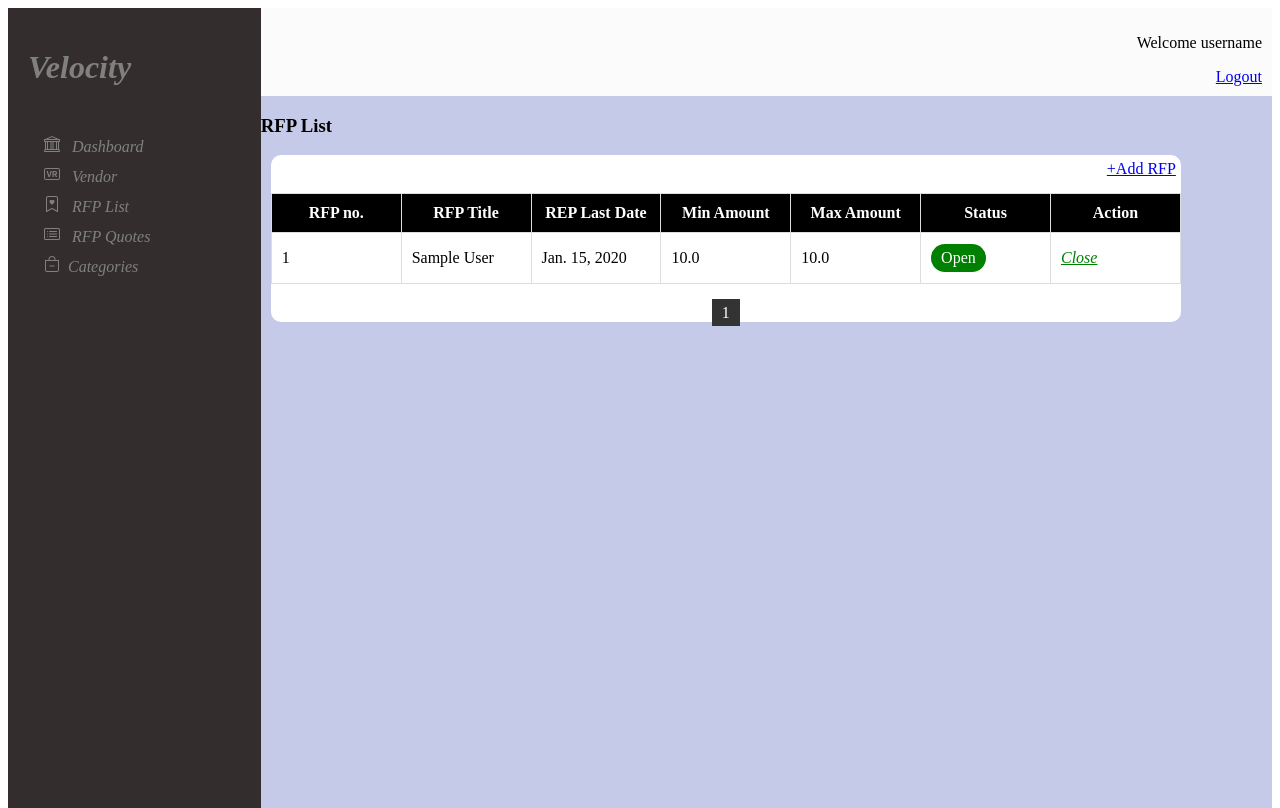
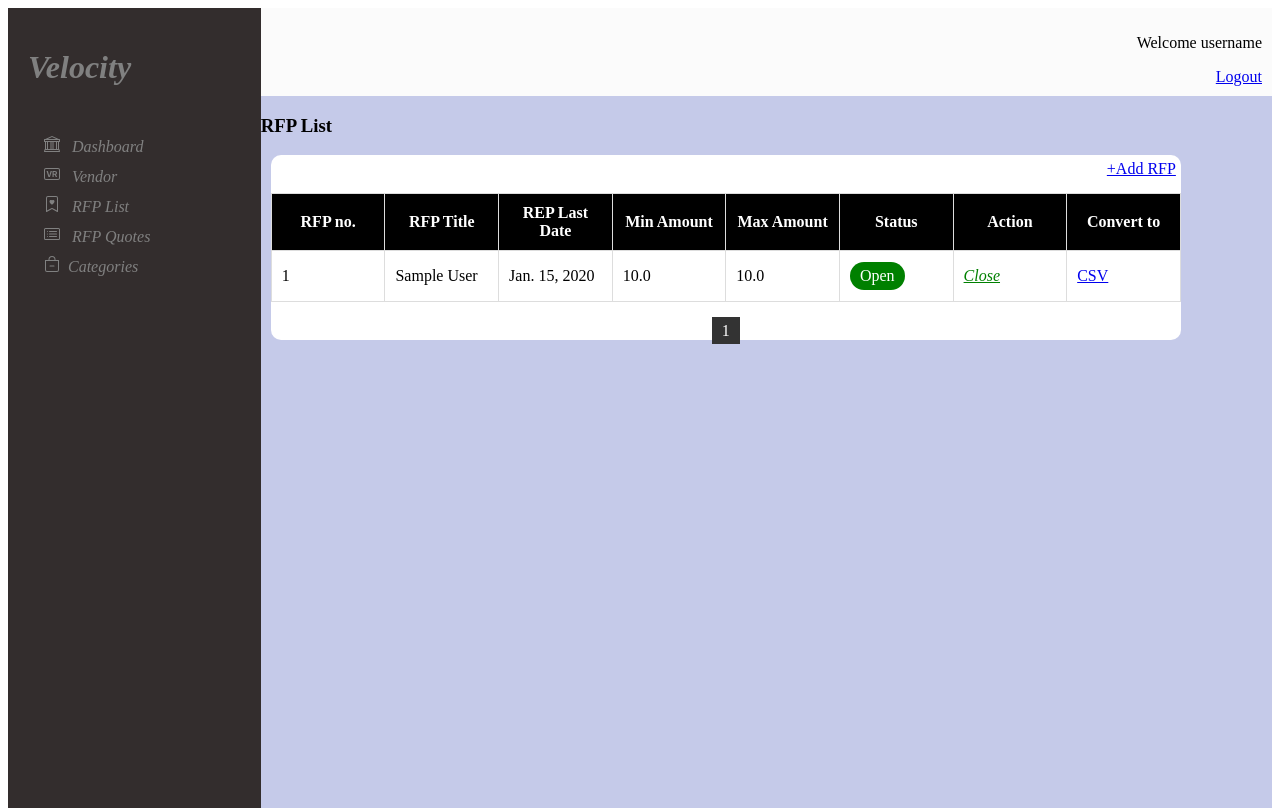
Before and after one commit to neelima-singh726/RFP, a Django app: page /rfp-list/ in a window 1280 px wide. Run offline with Django 4.2, Linux system fonts and the light colour scheme; a user stored in the database is signed in; tables that the repository leaves empty hold one stand-in row (values such as "Sample post"); parts of the project's set-up code (start-up, migrations or seed data) failed here and were passed over.

Commit message:
download csv option

```diff
--- a/templates/rfp_list.html
+++ b/templates/rfp_list.html
@@ -20,6 +20,7 @@
                 <th>Max Amount</th>
                 <th>Status</th>
                 <th>Action</th>
+                <th>Convert to</th>
             </tr>
         </thead>
         <tbody>
@@ -44,6 +45,11 @@
                         <a href="{% url 'rfp-close' rfp.id %}" class="action-link reject-link red link" data-status="Rejected"><I>Close</I></a>
                     {% endif %}
                     </td>
+                <td>
+                    <a href="{% url 'export_quotations' rfp.id %}" class="btn btn-primary" download>CSV</a>
+
+
+                </td>
             </tr>
             {% endfor %}
         </tbody>
--- a/users/urls.py
+++ b/users/urls.py
@@ -27,6 +27,7 @@ urlpatterns = [
     path('activate/<int:category_id>/', views.activate, name='activate'),
     path('deactivate/<int:category_id>/', views.deactivate, name='deactivate'),
     path('create-category/', views.CreateCategoryView.as_view(), name='create-category'),
+    path('export_quotations/<int:rfp_id>/', views.export_quotations, name='export_quotations'),
 
 
 ]
--- a/users/views.py
+++ b/users/views.py
@@ -410,7 +410,6 @@ def approve(request, vendor_id):
         subject = 'Status Approved'
         body = f"Hi! your status has been approved."
 
-        # Get the list of user emails (assuming you have a `User` model with an `email` field)
         user_emails = Vendor.objects.select_related(
         'user'
         ).values_list(
@@ -880,3 +879,25 @@ class CreateCategoryView(CreateView):
     def post(self, request, *args, **kwargs):
         response = super().post(request, *args, **kwargs)
         return response
+
+import csv
+from django.http import HttpResponse
+from .models import Quotes
+
+def export_quotations(request, rfp_id):
+    # Fetch quotations for the specified RFP
+    quotations = Quotes.objects.filter(rfp_id=rfp_id)
+
+    # Create a response object with the appropriate content type for CSV
+    response = HttpResponse(content_type='text/csv')
+    response['Content-Disposition'] = f'attachment; filename="quotations_{rfp_id}.csv"'
+
+    # Create a CSV writer and write the header row
+    writer = csv.writer(response)
+    writer.writerow(['Vendor', 'Vendor Price', 'Item Description', 'Quantity', 'Total Price'])
+
+    # Write the quotation data
+    for quote in quotations:
+        writer.writerow([quote.vendor.user.username, quote.vendor_price, quote.item_desc, quote.quantity, quote.total_price])
+
+    return response
```
